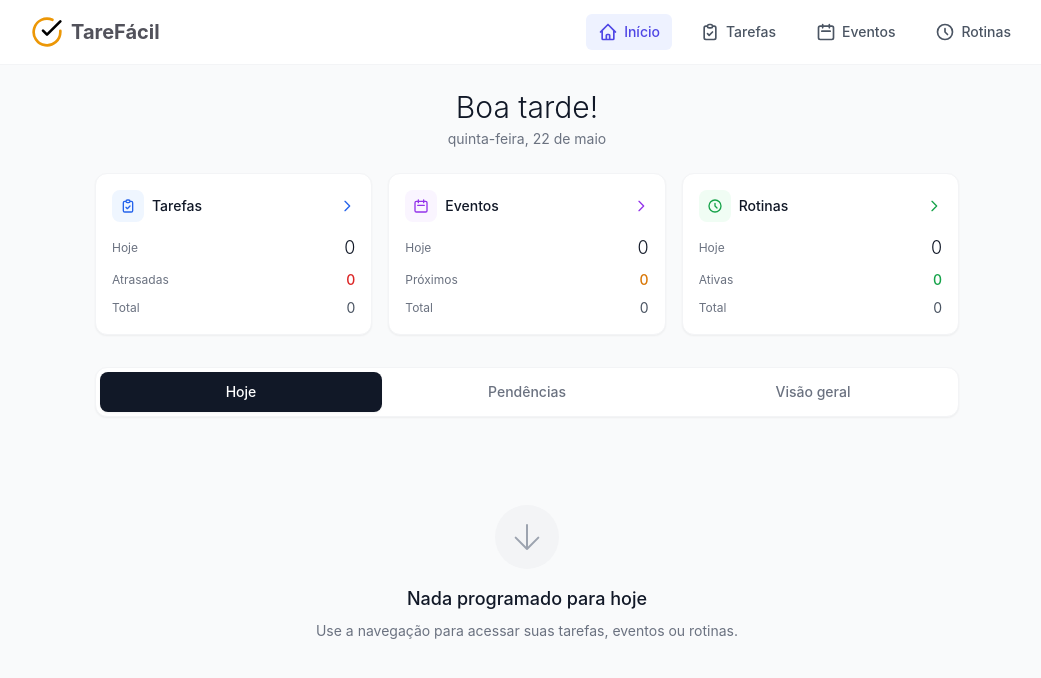
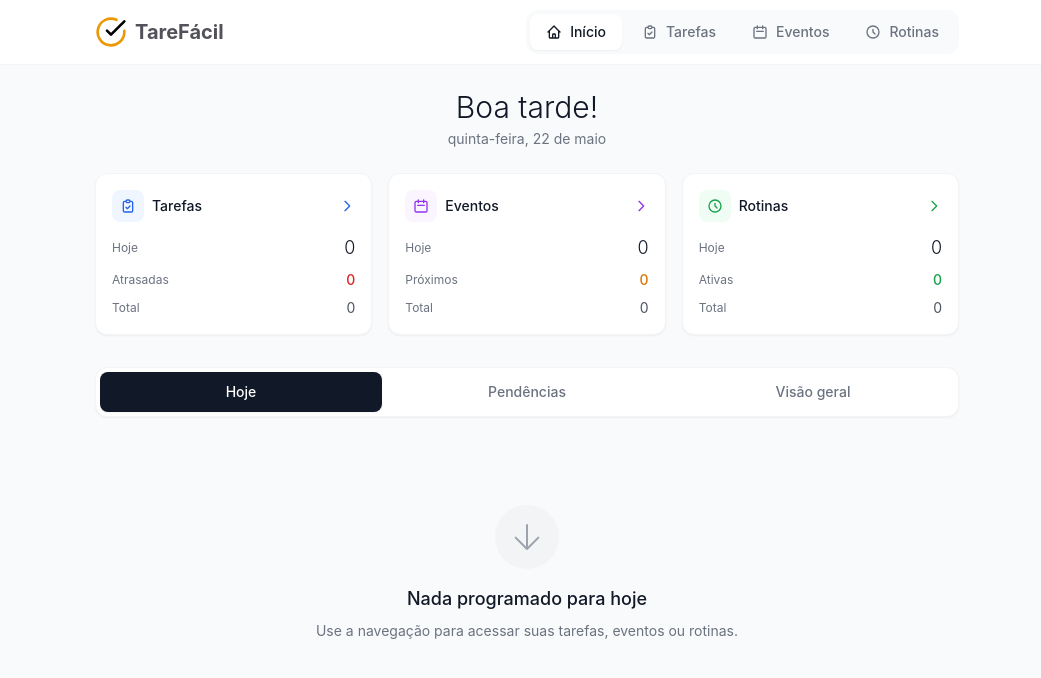
Before and after one commit to midukaz/tarefacil, a Vue app: page / in a window 1280 px wide. Shown: the top 678 px of the page, without its empty margins (113-1154 px from the left). Built offline with nearby package versions, Linux system fonts and the light colour scheme.

Commit message:
melhora do layout e algumas aprimoracoes

```diff
--- a/src/components/AppNavbar.vue
+++ b/src/components/AppNavbar.vue
@@ -1,54 +1,49 @@
 <template>
-  <nav class="bg-white shadow-sm border-b border-gray-100">
-    <div class="max-w-5xl mx-auto px-4">
+  <nav class="bg-white border-b border-gray-100">
+    <div class="max-w-4xl mx-auto px-4">
       <div class="flex items-center justify-between h-16">
-        <!-- Logo -->
-        <div class="flex-shrink-0 flex items-center">
+        <!-- Logo original -->
+        <div class="flex-shrink-0">
           <router-link to="/" class="text-xl font-medium text-indigo-600 flex items-center gap-2">
             <img src="/favicon.svg" alt="Logo" class="w-8 h-8">
             <span class="text-zinc-600 font-bold">TareFácil</span>
           </router-link>
         </div>
 
-        <!-- Menu principal -->
+        <!-- Menu principal desktop -->
         <div class="hidden md:block">
-          <div class="flex items-center space-x-4">
+          <div class="flex items-center space-x-1 bg-gray-50 rounded-xl p-1">
             <router-link
               v-for="item in menuItems"
               :key="item.path"
               :to="item.path"
-              class="px-3 py-2 text-sm font-medium rounded-md transition-colors flex items-center"
-              :class="[$route.path === item.path ? 'bg-indigo-50 text-indigo-600' : 'text-gray-600 hover:text-gray-800 hover:bg-gray-50']"
+              class="px-4 py-2 text-sm font-medium rounded-lg transition-all duration-200 flex items-center gap-2 min-w-0"
+              :class="isActiveRoute(item.path)
+                ? 'bg-white text-gray-900 shadow-sm'
+                : 'text-gray-500 hover:text-gray-700 hover:bg-gray-100'"
             >
-              <span class="mr-1.5">
-                <component :is="item.icon" class="w-5 h-5" aria-hidden="true" />
-              </span>
-              {{ item.name }}
+              <component :is="item.icon" class="w-4 h-4 flex-shrink-0" />
+              <span class="truncate">{{ item.name }}</span>
             </router-link>
           </div>
         </div>
 
         <!-- Menu mobile (ícone) -->
-        <div class="block md:hidden">
+        <div class="md:hidden">
           <button
             @click="mobileMenuOpen = !mobileMenuOpen"
-            class="p-2 rounded-md text-gray-500 hover:text-gray-700 hover:bg-gray-100 focus:outline-none"
+            class="p-2 text-gray-500 hover:text-gray-700 hover:bg-gray-100 rounded-lg transition-colors duration-200"
           >
-            <svg
-              class="h-6 w-6"
-              stroke="currentColor"
-              fill="none"
-              viewBox="0 0 24 24"
-            >
+            <svg class="w-6 h-6" fill="none" stroke="currentColor" viewBox="0 0 24 24">
               <path
-                :class="{'hidden': mobileMenuOpen, 'inline-flex': !mobileMenuOpen }"
+                v-if="!mobileMenuOpen"
                 stroke-linecap="round"
                 stroke-linejoin="round"
                 stroke-width="2"
                 d="M4 6h16M4 12h16M4 18h16"
               />
               <path
-                :class="{'hidden': !mobileMenuOpen, 'inline-flex': mobileMenuOpen }"
+                v-else
                 stroke-linecap="round"
                 stroke-linejoin="round"
                 stroke-width="2"
@@ -60,24 +55,33 @@
       </div>
     </div>
 
-    <!-- Menu mobile (expandido) -->
-    <div :class="{'block': mobileMenuOpen, 'hidden': !mobileMenuOpen}" class="md:hidden">
-      <div class="px-2 pt-2 pb-3 space-y-1 sm:px-3">
+    <!-- Menu mobile expandido -->
+    <transition
+      enter-active-class="transition-all duration-300 ease-out"
+      enter-from-class="opacity-0 -translate-y-2"
+      enter-to-class="opacity-100 translate-y-0"
+      leave-active-class="transition-all duration-200 ease-in"
+      leave-from-class="opacity-100 translate-y-0"
+      leave-to-class="opacity-0 -translate-y-2"
+    >
+      <div v-if="mobileMenuOpen" class="md:hidden border-t border-gray-100 bg-white">
+        <div class="px-4 py-4 space-y-2">
           <router-link
             v-for="item in menuItems"
             :key="item.path"
             :to="item.path"
-          class="block px-3 py-2 text-base font-medium rounded-md transition-colors flex items-center"
-          :class="[$route.path === item.path ? 'bg-indigo-50 text-indigo-600' : 'text-gray-600 hover:text-gray-800 hover:bg-gray-50']"
+            class="flex items-center gap-3 px-4 py-3 text-sm font-medium rounded-xl transition-all duration-200"
+            :class="isActiveRoute(item.path)
+              ? 'bg-gray-900 text-white shadow-sm'
+              : 'text-gray-600 hover:text-gray-900 hover:bg-gray-50'"
             @click="mobileMenuOpen = false"
           >
-          <span class="mr-2">
-            <component :is="item.icon" class="w-5 h-5" aria-hidden="true" />
-          </span>
-          {{ item.name }}
+            <component :is="item.icon" class="w-5 h-5 flex-shrink-0" />
+            <span>{{ item.name }}</span>
           </router-link>
         </div>
       </div>
+    </transition>
   </nav>
 </template>
 
@@ -88,7 +92,15 @@ import { useRoute } from 'vue-router'
 const route = useRoute()
 const mobileMenuOpen = ref(false)
 
-// Definição dos ícones
+// Função para verificar se a rota está ativa
+function isActiveRoute(path: string): boolean {
+  if (path === '/') {
+    return route.path === '/'
+  }
+  return route.path.startsWith(path)
+}
+
+// Definição dos ícones minimalistas
 const HomeIcon = defineComponent({
   name: 'HomeIcon',
   render() {
@@ -102,7 +114,7 @@ const HomeIcon = defineComponent({
         'stroke-linecap': 'round',
         'stroke-linejoin': 'round',
         'stroke-width': '2',
-        d: 'M3 12l2-2m0 0l7-7 7 7M5 10v10a1 1 0 001 1h3m10-11l2 2m-2-2v10a1 1 0 01-1 1h-3m-6 0a1 1 0 001-1v-4a1 1 0 011-1h2a1 1 0 011 1v4a1 1 0 001 1m-6 0h6'
+        d: 'm3 12 2-2m0 0 7-7 7 7M5 10v10a1 1 0 0 0 1 1h3m10-11 2 2m-2-2v10a1 1 0 0 1-1 1h-3m-6 0a1 1 0 0 0 1-1v-4a1 1 0 0 1 1-1h2a1 1 0 0 1 1 1v4a1 1 0 0 0 1 1m-6 0h6'
       })
     ])
   }
@@ -121,7 +133,7 @@ const TaskIcon = defineComponent({
         'stroke-linecap': 'round',
         'stroke-linejoin': 'round',
         'stroke-width': '2',
-        d: 'M9 5H7a2 2 0 00-2 2v12a2 2 0 002 2h10a2 2 0 002-2V7a2 2 0 00-2-2h-2M9 5a2 2 0 002 2h2a2 2 0 002-2M9 5a2 2 0 012-2h2a2 2 0 012 2m-6 9l2 2 4-4'
+        d: 'M9 5H7a2 2 0 0 0-2 2v12a2 2 0 0 0 2 2h10a2 2 0 0 0 2-2V7a2 2 0 0 0-2-2h-2M9 5a2 2 0 0 0 2 2h2a2 2 0 0 0 2-2M9 5a2 2 0 0 1 2-2h2a2 2 0 0 1 2 2m-6 9 2 2 4-4'
       })
     ])
   }
@@ -140,7 +152,7 @@ const CalendarIcon = defineComponent({
         'stroke-linecap': 'round',
         'stroke-linejoin': 'round',
         'stroke-width': '2',
-        d: 'M8 7V3m8 4V3m-9 8h10M5 21h14a2 2 0 002-2V7a2 2 0 00-2-2H5a2 2 0 00-2 2v12a2 2 0 002 2z'
+        d: 'M8 7V3m8 4V3m-9 8h10M5 21h14a2 2 0 0 0 2-2V7a2 2 0 0 0-2-2H5a2 2 0 0 0-2 2v12a2 2 0 0 0 2 2z'
       })
     ])
   }
@@ -159,7 +171,7 @@ const ClockIcon = defineComponent({
         'stroke-linecap': 'round',
         'stroke-linejoin': 'round',
         'stroke-width': '2',
-        d: 'M12 8v4l3 3m6-3a9 9 0 11-18 0 9 9 0 0118 0z'
+        d: 'M12 8v4l3 3m6-3a9 9 0 1 1-18 0 9 9 0 0 1 18 0Z'
       })
     ])
   }
```
Lines whose indentation alone changed are shown as unchanged.
